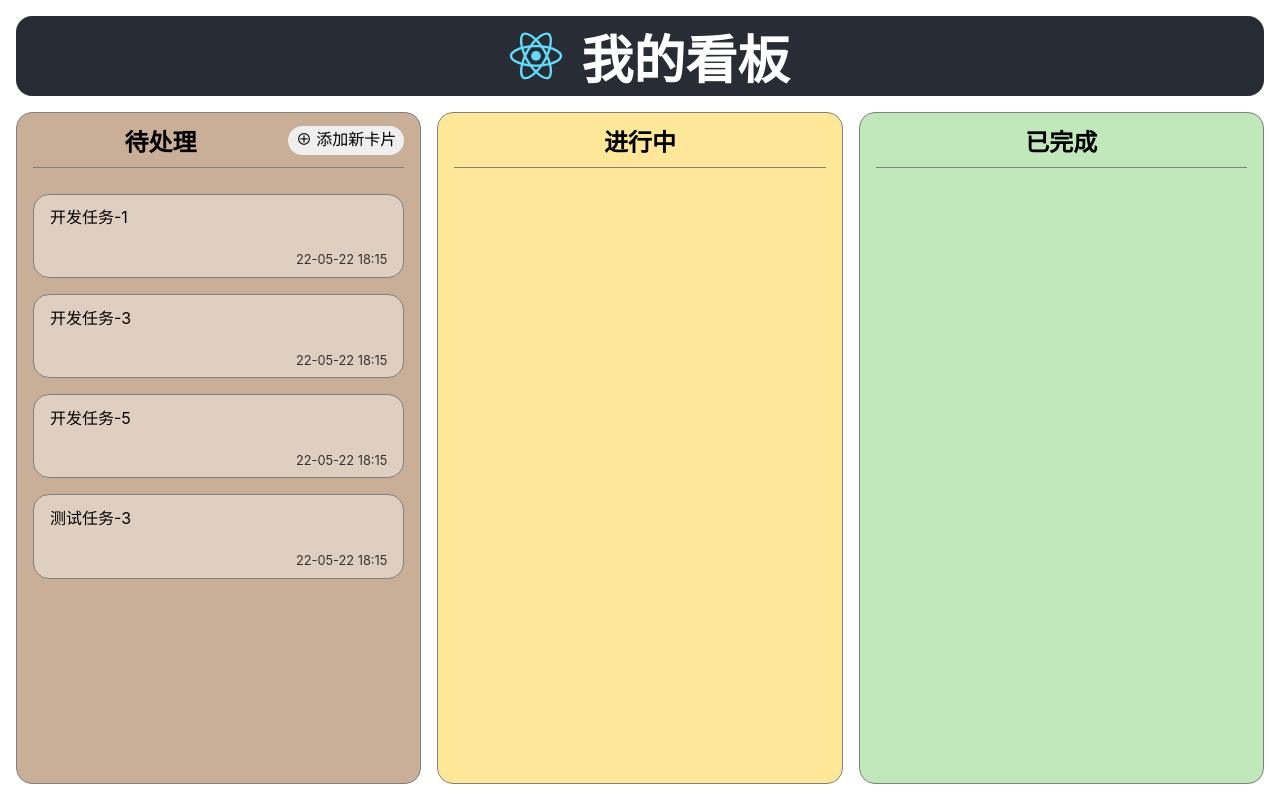
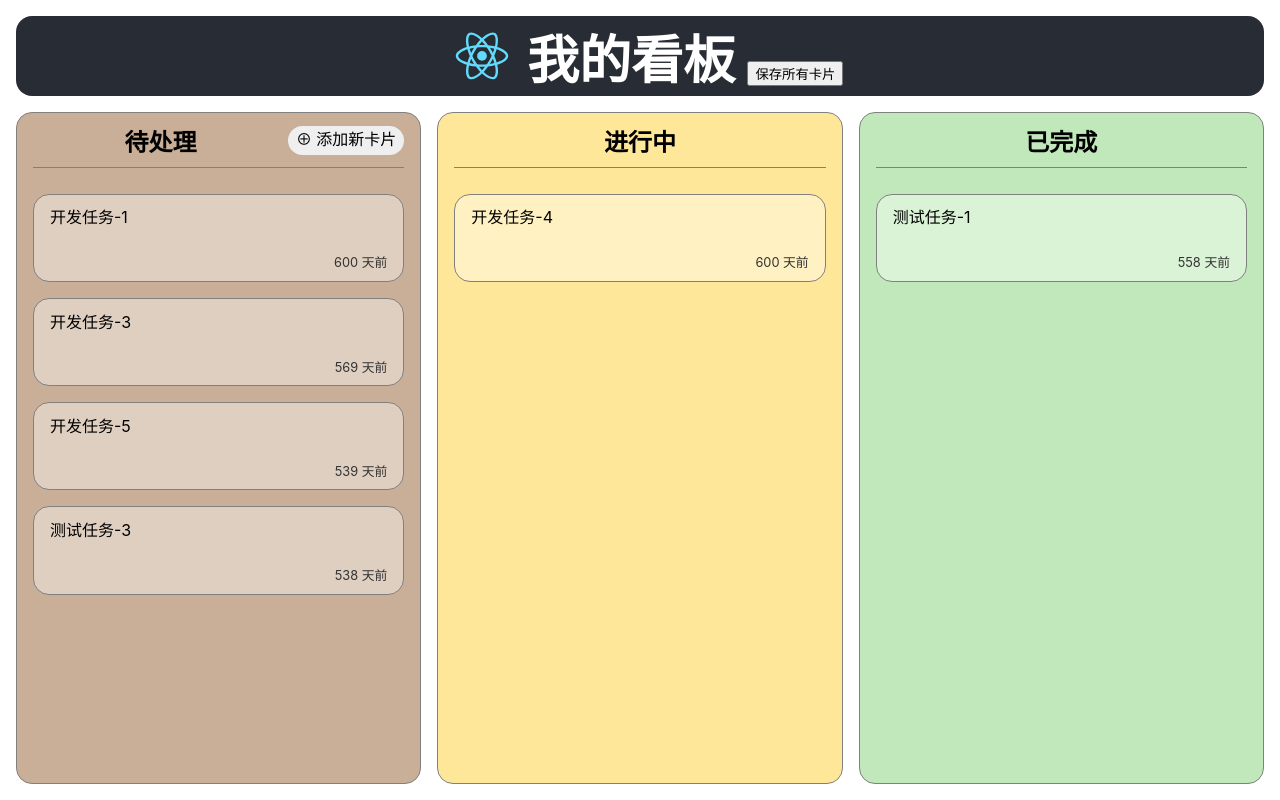
Before and after one commit to BigChanChanMan/oh-my-kanban, a React (Create React App) app: page / in a window 1280 px wide. Built offline with nearby package versions, Linux system fonts and the light colour scheme.

Commit message:
08｜组件生命周期：React新老版本中生命周期的演化

```diff
--- a/src/App.js
+++ b/src/App.js
@@ -1,7 +1,7 @@
 /** @jsxImportSource @emotion/react */
 import logo from './logo.svg';
 import './App.css';
-import React, { useState } from 'react';
+import React, { useEffect, useRef, useState } from 'react';
 import { css } from '@emotion/react';
 
 
@@ -75,7 +75,32 @@ const kanbanCardTitleStyles = css`
   min-height: 3rem;
 `;
 
+const MINUTE = 60 * 1000;
+const HOUR = 60 * MINUTE;
+const DAY = 24 * HOUR;
+const UPDATE_INTERVAL = MINUTE;
 const KanbanCard = ({ title, status }) => {
+  const [displayTime, setDisplayTime] = useState(status);
+  useEffect(() => {
+    const updateDisplayTime = () => {
+      const timePassed = new Date() - new Date(status);
+      let relativeTime = '刚刚';
+      if (MINUTE <= timePassed && timePassed < HOUR) {
+        relativeTime = `${Math.ceil(timePassed / MINUTE)} 分钟前`;
+      } else if (HOUR <= timePassed && timePassed < DAY) {
+        relativeTime = `${Math.ceil(timePassed / HOUR)} 小时前`;
+      } else if (DAY <= timePassed) {
+        relativeTime = `${Math.ceil(timePassed / DAY)} 天前`;
+      }
+      setDisplayTime(relativeTime);
+    };
+    const intervalId = setInterval(updateDisplayTime, UPDATE_INTERVAL);
+    updateDisplayTime();
+
+    return function cleanup() {
+      clearInterval(intervalId);
+    };
+  }, [status]);
   return (
     <li css={kanbanCardStyles}>
       <div css={kanbanCardTitleStyles}>{title}</div>
@@ -83,13 +108,19 @@ const KanbanCard = ({ title, status }) => {
         text-align: right;
         font-size: 0.8rem;
         color: #333;
-      `}>{status}</div>
+      `} title={status}>{displayTime}</div>
     </li>
   );
 };
 
 const KanbanNewCard = ({ onSubmit }) => {
   const [title, setTitle] = useState('');
+
+  const inputElem = useRef(null);
+  useEffect(() => {
+    inputElem.current.focus();
+  }, []);
+
   const handleChange = (evt) => {
     setTitle(evt.target.value)
   };
@@ -110,7 +141,7 @@ const KanbanNewCard = ({ onSubmit }) => {
           width: 80%;
         }
       `}>
-        <input type="text" value={title}
+        <input type="text" value={title} ref={inputElem}
           onChange={handleChange} onKeyDown={handleKeyDown}
         />
       </div>
@@ -124,24 +155,43 @@ const COLUMN_BG_COLORS = {
   done: '#C0E8BA'
 };
 
+const DATA_STORE_KEY = 'kanban-data-store';
+
 function App() {
   const [showAdd, setShowAdd] = useState(false);
   const [todoList, setTodoList] = useState([
-    { title: '开发任务-1', status: '22-05-22 18:15' },
-    { title: '开发任务-3', status: '22-05-22 18:15' },
-    { title: '开发任务-5', status: '22-05-22 18:15' },
-    { title: '测试任务-3', status: '22-05-22 18:15' }
+    { title: '开发任务-1', status: '2022-05-22 18:15' },
+    { title: '开发任务-3', status: '2022-06-22 18:15' },
+    { title: '开发任务-5', status: '2022-07-22 18:15' },
+    { title: '测试任务-3', status: '2022-07-23 18:15' }
   ]);
   const [ongoingList, setOngoingList] = useState([
-    { title: '开发任务-4', status: '22-05-22 18:15' },
-    { title: '开发任务-6', status: '22-05-22 18:15' },
-    { title: '测试任务-2', status: '22-05-22 18:15' }
+    { title: '开发任务-4', status: '2022-05-22 18:15' },
   ]);
   const [doneList, setDoneList] = useState([
-    { title: '开发任务-4', status: '22-05-22 18:15' },
-    { title: '开发任务-6', status: '22-05-22 18:15' },
-    { title: '测试任务-2', status: '22-05-22 18:15' }
+    { title: '测试任务-1', status: '2022-07-03 18:15' }
   ]);
+
+  useEffect(() => {
+    const data = window.localStorage.getItem(DATA_STORE_KEY);
+    setTimeout(() => {
+      if (data) {
+        const KanbanColumnData = JSON.parse(data);
+        setTodoList(KanbanColumnData.todoList);
+        setOngoingList(KanbanColumnData.ongoingList);
+        setDoneList(KanbanColumnData.doneList);
+      }
+    }, 1000);
+  }, []);
+
+  const handleSaveAll = () => {
+    const data = JSON.stringify({
+      todoList,
+      ongoingList,
+      doneList
+    });
+    window.localStorage.setItem(DATA_STORE_KEY, data);
+  }
 
   const handleAdd = (evt) => {
     setShowAdd(true);
@@ -150,7 +200,7 @@ function App() {
   const handleSubmit = (title) => {
     setShowAdd(false);
     setTodoList(currentTodoList => [
-      { title, status: new Date().toDateString() },
+      { title, status: new Date().toString() },
       ...currentTodoList
     ]);
   }
@@ -158,7 +208,7 @@ function App() {
   return (
     <div className="App">
       <header className="App-header">
-        <h1>我的看板</h1>
+        <h1>我的看板 <button onClick={handleSaveAll}>保存所有卡片</button></h1>
         <img src={logo} className="App-logo" alt="logo" />
       </header>
       <KanbanBoard>
@@ -167,10 +217,10 @@ function App() {
           {todoList.map(props => <KanbanCard {...props} />)}
         </KanbanColumn>
         <KanbanColumn bgColor={COLUMN_BG_COLORS.ongoing} title="进行中">
-
+          {ongoingList.map(props => <KanbanCard {...props} />)}
         </KanbanColumn>
         <KanbanColumn bgColor={COLUMN_BG_COLORS.done} title="已完成">
-
+          {doneList.map(props => <KanbanCard {...props} />)}
         </KanbanColumn>
       </KanbanBoard>
     </div>
```
